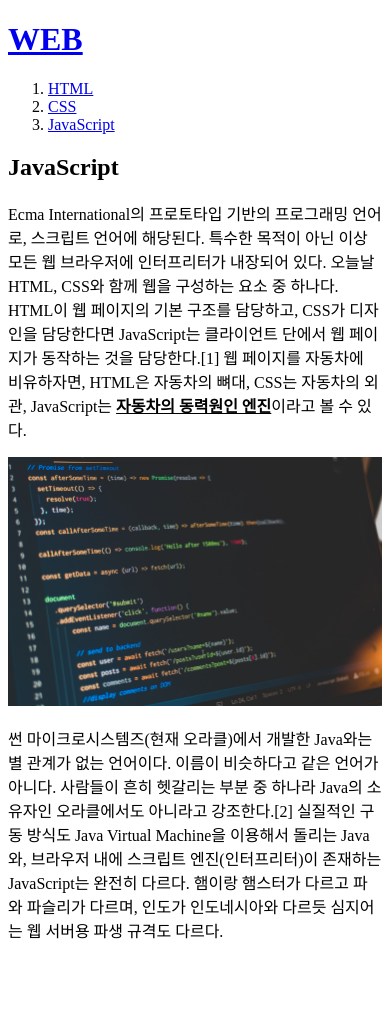
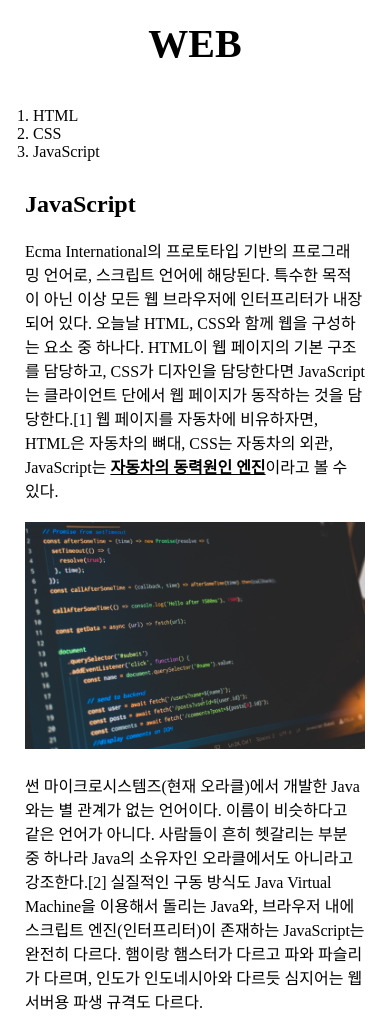
Before and after one commit to byun970/my-first-web-site, a plain HTML site: page 3.html in a window 390 px wide. Before the commit the page ends 958 px from the top, so only its background shows below. Drawn offline with Linux system fonts and the light colour scheme.

Commit message:
web2 - css

```diff
--- a/3.html
+++ b/3.html
@@ -5,18 +5,24 @@
   <meta charset="UTF-8">
   <meta name="viewport" content="width=device-width, initial-scale=1.0">
   <title>WEB3 - javascript</title>
+  <link rel="stylesheet" href="./css/style.css">
 </head>
 
 <body>
   <h1><a href="index.html">WEB</a></h1>
+  <div class="grid">
+
     <ol>
       <li><a href="1.html">HTML</a></li>
       <li><a href="2.html">CSS</a></li>
       <li><a href="3.html">JavaScript</a></li>
     </ol>
+
+    <div class="main">
       <h2>JavaScript</h2>
       <p>
-    Ecma International의 프로토타입 기반의 프로그래밍 언어로, 스크립트 언어에 해당된다. 특수한 목적이 아닌 이상 모든 웹 브라우저에 인터프리터가 내장되어 있다. 오늘날 HTML, CSS와 함께
+        Ecma International의 프로토타입 기반의 프로그래밍 언어로, 스크립트 언어에 해당된다. 특수한 목적이 아닌 이상 모든 웹 브라우저에 인터프리터가 내장되어 있다. 오늘날 HTML, CSS와
+        함께
         웹을 구성하는 요소 중 하나다. HTML이 웹 페이지의 기본 구조를 담당하고, CSS가 디자인을 담당한다면 JavaScript는 클라이언트 단에서 웹 페이지가 동작하는 것을 담당한다.[1] 웹 페이지를
         자동차에 비유하자면, HTML은 자동차의 뼈대, CSS는 자동차의 외관, JavaScript는 <strong><u>자동차의 동력원인 엔진</u></strong>이라고 볼 수 있다.
 
@@ -25,10 +31,13 @@
       <img src="./img/javascript.jpg" alt="main" width="100%">
 
       <p>
-    썬 마이크로시스템즈(현재 오라클)에서 개발한 Java와는 별 관계가 없는 언어이다. 이름이 비슷하다고 같은 언어가 아니다. 사람들이 흔히 헷갈리는 부분 중 하나라 Java의 소유자인 오라클에서도 아니라고
+        썬 마이크로시스템즈(현재 오라클)에서 개발한 Java와는 별 관계가 없는 언어이다. 이름이 비슷하다고 같은 언어가 아니다. 사람들이 흔히 헷갈리는 부분 중 하나라 Java의 소유자인 오라클에서도
+        아니라고
         강조한다.[2] 실질적인 구동 방식도 Java Virtual Machine을 이용해서 돌리는 Java와, 브라우저 내에 스크립트 엔진(인터프리터)이 존재하는 JavaScript는 완전히 다르다. 햄이랑
         햄스터가 다르고 파와 파슬리가 다르며, 인도가 인도네시아와 다르듯 심지어는 웹 서버용 파생 규격도 다르다.
       </p>
+    </div>
+  </div>
 </body>
 
 </html>
--- /dev/null
+++ b/css/style.css
@@ -0,0 +1,53 @@
+* {
+  margin: 0;
+  box-sizing: border-box;
+}
+
+a {
+  color: black;
+  text-decoration: none;
+}
+
+h1 {
+  text-align: center;
+  font-size: 2.5rem;
+  border-bottom: 1px solid gray;
+  padding: 20px;
+}
+
+.saw {
+  color: gray;
+}
+
+.grid {
+  display: grid;
+  grid-template-columns: 150px 1fr;
+}
+
+.grid ol {
+  border-right: 1px solid gray;
+  padding: 20px;
+  padding-left: 33px;
+}
+
+.grid .main {
+  padding: 10px 25px;
+}
+
+.grid .main p {
+  padding: 20px 0;
+}
+
+@media(max-width:800px) {
+  .grid {
+    display: block;
+  }
+  .grid ol {
+    border-right: none;
+    padding: 20px;
+    padding-left: 33px;
+  }
+  h1 {
+    border-bottom: none;
+  }
+}
```
Also changed, not shown: 1.html (+9 -1 lines), 2.html (+9 -1 lines), index.html (+8 -1 lines). Lines whose indentation alone changed are shown as unchanged.
